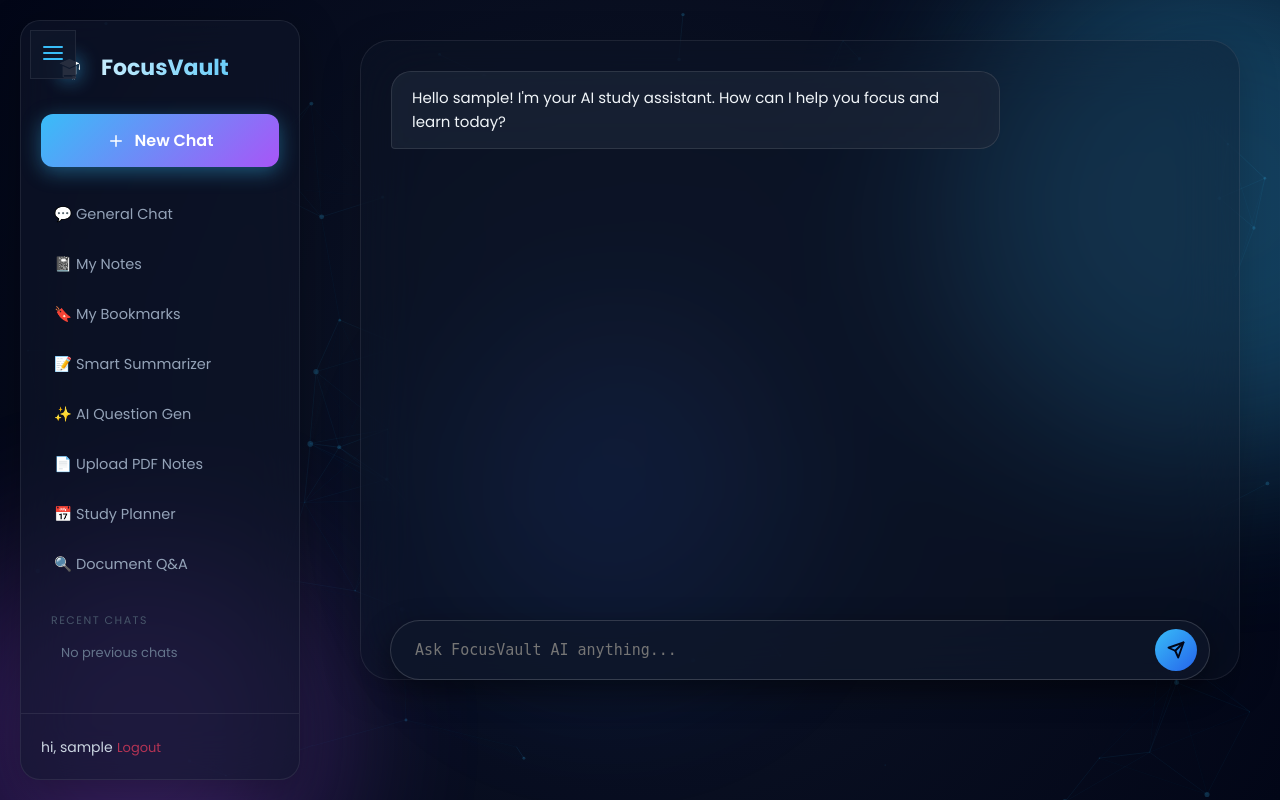
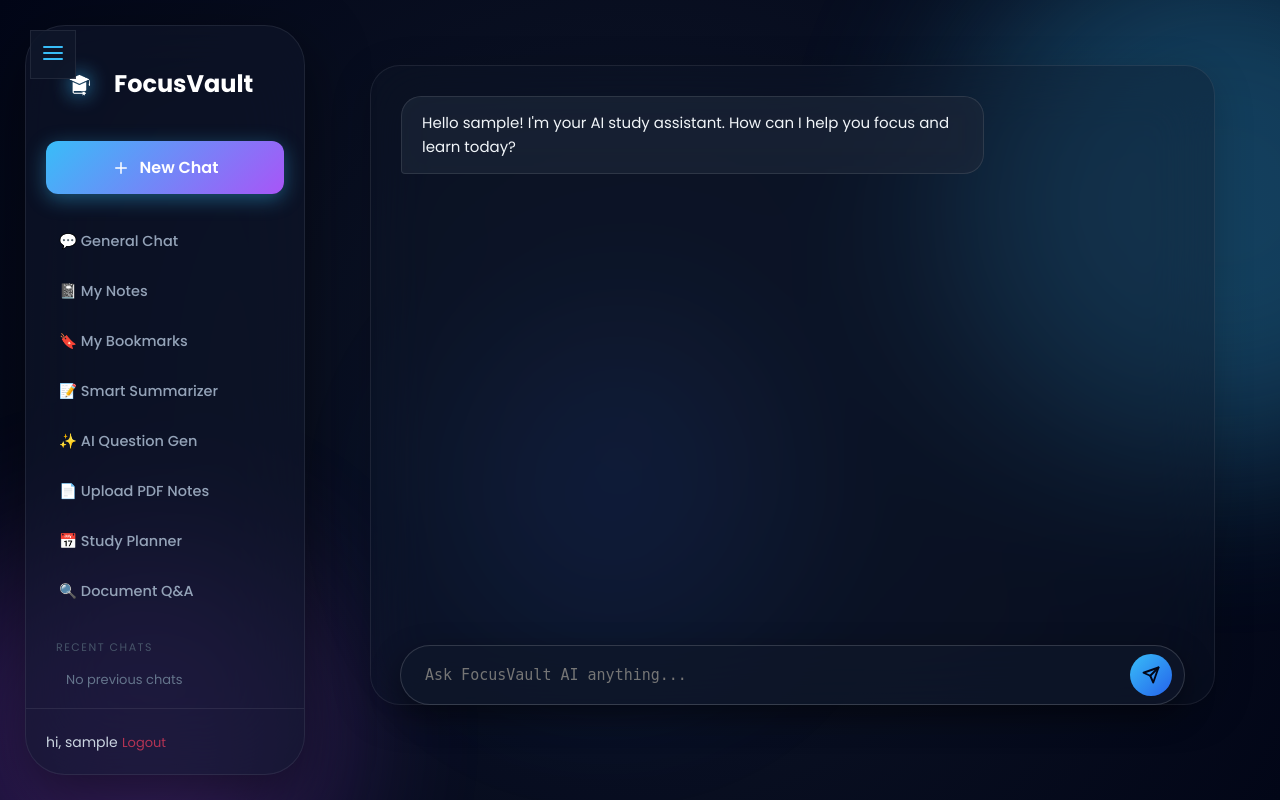
Before and after one commit to ankiiiiiitt/Devops_miniproject, a Flask app: page /chat in a window 1280 px wide. Run offline with Flask 3, Linux system fonts and the light colour scheme; the visitor is signed in with stand-in values (Sample User, id 1); data that the repository does not hold is empty.

Commit message:
3D Workspace Base Redesign: floating glass blade sidebar, perspective layering, and frosted pill toasts

```diff
--- a/static/css/style.css
+++ b/static/css/style.css
@@ -111,43 +111,104 @@ a {
   }
 }
 
-/* ================= DASHBOARD LAYOUT ================= */
+/* ================= DASHBOARD LAYOUT (3D PERSPECTIVE) ================= */
 .dashboard-layout {
   display: flex;
   min-height: 100vh;
-  perspective: 1200px;
+  padding: 25px;
+  gap: 25px;
+  perspective: 2000px;
+  overflow: hidden;
 }
 
-/* ================= FLOATING GLASS SIDEBAR ================= */
+/* ================= FLOATING GLASS BLADE SIDEBAR ================= */
 .sidebar {
   width: var(--sidebar-w);
-  height: calc(100vh - 40px);
-  margin: 20px;
+  height: calc(100vh - 50px);
   background: rgba(15, 23, 42, 0.6);
-  backdrop-filter: blur(25px);
+  backdrop-filter: blur(40px);
   border: 1px solid var(--border-glass);
-  border-radius: 20px;
+  border-radius: 40px;
   display: flex;
   flex-direction: column;
-  transition: 0.4s cubic-bezier(0.4, 0, 0.2, 1);
+  transition: 0.5s cubic-bezier(0.16, 1, 0.3, 1);
   z-index: 1000;
-  box-shadow: 0 10px 40px rgba(0, 0, 0, 0.3);
+  box-shadow: 0 20px 60px rgba(0, 0, 0, 0.5);
   position: sticky;
-  top: 20px;
+  top: 0;
+  transform-style: preserve-3d;
 }
 
 .sidebar-logo {
-  padding: 30px;
+  padding: 40px 35px;
+  display: flex;
+  align-items: center;
+  gap: 15px;
+  font-weight: 800;
+  font-size: 24px;
+  text-decoration: none;
+  color: white;
+  transform: translateZ(50px);
+}
+
+.sidebar-logo img {
+  width: 38px;
+  filter: drop-shadow(0 0 10px var(--primary));
+}
+
+/* Sidebar Nav Pills */
+.sidebar-nav {
+  list-style: none;
+  padding: 0 15px;
+  flex-grow: 1;
+  transform: translateZ(30px);
+}
+
+.sidebar-nav li a {
   display: flex;
   align-items: center;
   gap: 12px;
+  padding: 14px 20px;
+  color: #94a3b8;
+  text-decoration: none;
+  border-radius: 18px;
+  transition: 0.3s;
+  margin-bottom: 8px;
+  font-weight: 500;
+}
+
+.sidebar-nav li a:hover {
+  background: rgba(255, 255, 255, 0.05);
+  color: white;
+}
+
+.sidebar-nav li a.active {
+  background: rgba(56, 189, 248, 0.1);
+  color: var(--primary);
+  border-left: 3px solid var(--primary);
+  box-shadow: inset 0 0 15px rgba(56, 189, 248, 0.05);
+}
+
+.new-chat-btn {
+  margin: 0 20px 25px;
+  padding: 15px;
+  background: linear-gradient(135deg, var(--primary), #2563eb);
+  color: #020617;
+  text-decoration: none;
+  border-radius: 20px;
+  display: flex;
+  align-items: center;
+  justify-content: center;
+  gap: 10px;
   font-weight: 700;
-  font-size: 22px;
-  text-decoration: none;
-  background: linear-gradient(to right, #fff, var(--primary));
-  -webkit-background-clip: text;
-  background-clip: text;
-  -webkit-text-fill-color: transparent;
+  box-shadow: 0 10px 20px rgba(56, 189, 248, 0.3);
+  transition: 0.3s;
+  transform: translateZ(40px);
+}
+
+.new-chat-btn:hover {
+  transform: translateZ(45px) translateY(-3px);
+  box-shadow: 0 15px 30px rgba(56, 189, 248, 0.4);
 }
 
 .sidebar-logo img {
--- a/static/js/ui_effects.js
+++ b/static/js/ui_effects.js
@@ -128,25 +128,34 @@ document.addEventListener('DOMContentLoaded', () => {
         });
     });
 
-    // 6. PARTICLES INITIALIZATION
-    if (typeof particlesJS !== 'undefined' && document.getElementById('particles-js')) {
-        particlesJS('particles-js', {
-            "particles": {
-                "number": { "value": 80, "density": { "enable": true, "value_area": 800 } },
-                "color": { "value": "#38bdf8" },
-                "shape": { "type": "circle" },
-                "opacity": { "value": 0.2, "random": false },
-                "size": { "value": 3, "random": true },
-                "line_linked": { "enable": true, "distance": 150, "color": "#38bdf8", "opacity": 0.1, "width": 1 },
-                "move": { "enable": true, "speed": 2, "direction": "none", "random": false, "straight": false, "out_mode": "out", "bounce": false }
-            },
-            "interactivity": {
-                "detect_on": "canvas",
-                "events": { "onhover": { "enable": true, "mode": "grab" }, "onclick": { "enable": true, "mode": "push" }, "resize": true },
-                "modes": { "grab": { "distance": 140, "line_linked": { "opacity": 1 } }, "push": { "particles_nb": 4 } }
-            },
-            "retina_detect": true
+    // 7. SIDEBAR 3D TILT (Floating Blade)
+    const sidebar = document.getElementById('sidebar');
+    if (sidebar) {
+        let sX = 0, sY = 0, stX = 0, stY = 0;
+
+        document.addEventListener('mousemove', (e) => {
+            const x = e.clientX;
+            const y = e.clientY;
+
+            // Check if mouse is on the left side of the screen
+            if (x < 400) {
+                const centerX = 150; // Sidebar center approx
+                const centerY = window.innerHeight / 2;
+
+                stX = ((y - centerY) / centerY) * -5;
+                stY = ((x - centerX) / centerX) * 5;
+            } else {
+                stX = 0; stY = 0; // Reset when mouse leaves sidebar area
+            }
         });
+
+        function animateSidebar3D() {
+            sX += (stX - sX) * 0.05;
+            sY += (stY - sY) * 0.05;
+            sidebar.style.transform = `rotateX(${sX}deg) rotateY(${sY}deg)`;
+            requestAnimationFrame(animateSidebar3D);
+        }
+        animateSidebar3D();
     }
 });
 
--- a/templates/dashboard_base.html
+++ b/templates/dashboard_base.html
@@ -152,10 +152,63 @@
     }
 </script>
 
-<!-- Toast Container for global notifications -->
+<!-- Toast System -->
+<style>
+    .toast-container {
+        position: fixed;
+        top: 30px;
+        left: 50%;
+        transform: translateX(-50%);
+        z-index: 9999;
+        display: flex;
+        flex-direction: column;
+        align-items: center;
+        gap: 12px;
+        pointer-events: none;
+    }
+    .toast {
+        background: rgba(15, 23, 42, 0.85);
+        backdrop-filter: blur(20px);
+        border: 1px solid rgba(255, 255, 255, 0.1);
+        padding: 12px 24px;
+        border-radius: 100px;
+        color: white;
+        font-size: 14px;
+        font-weight: 600;
+        display: flex;
+        align-items: center;
+        gap: 12px;
+        box-shadow: 0 15px 40px rgba(0, 0, 0, 0.4);
+        animation: toastIn 0.5s cubic-bezier(0.175, 0.885, 0.32, 1.275) forwards;
+        pointer-events: auto;
+    }
+    @keyframes toastIn {
+        from { opacity: 0; transform: translateY(-40px) scale(0.9); }
+        to { opacity: 1; transform: translateY(0) scale(1); }
+    }
+</style>
+
 <div id="toast-container" class="toast-container"></div>
 
 <script>
+    function showToast(message, type = 'success') {
+        const container = document.getElementById('toast-container');
+        if (!container) return;
+        const toast = document.createElement('div');
+        toast.className = 'toast';
+        const icon = type === 'success'
+            ? `<svg width="18" height="18" viewBox="0 0 24 24" fill="none" stroke="var(--primary)" stroke-width="2.5"><polyline points="20 6 9 17 4 12"></polyline></svg>`
+            : `<svg width="18" height="18" viewBox="0 0 24 24" fill="none" stroke="#f43f5e" stroke-width="2.5"><circle cx="12" cy="12" r="10"></circle><line x1="12" y1="8" x2="12" y2="12"></line><line x1="12" y1="16" x2="12.01" y2="16"></line></svg>`;
+        toast.innerHTML = `${icon} <span>${message}</span>`;
+        container.appendChild(toast);
+        setTimeout(() => {
+            toast.style.opacity = '0';
+            toast.style.transform = 'translateY(-20px) scale(0.9)';
+            toast.style.transition = '0.4s cubic-bezier(0.4, 0, 0.2, 1)';
+            setTimeout(() => toast.remove(), 400);
+        }, 3500);
+    }
+
     async function saveBookmark(title, content, type) {
         try {
             const response = await fetch('/bookmark', {
@@ -167,12 +220,11 @@
             if (data.status === 'success') {
                 showToast('Bookmarked successfully!');
                 return true;
-            } else {
-                showToast('Error: ' + data.error);
-                return false;
             }
+            showToast('Error: ' + data.error, 'error');
+            return false;
         } catch (err) {
-            showToast('Failed to bookmark.');
+            showToast('Failed to bookmark.', 'error');
             return false;
         }
     }
@@ -181,41 +233,16 @@
         const title = btn.getAttribute('data-title') || '';
         const content = btn.getAttribute('data-content') || '';
         const type = btn.getAttribute('data-type') || 'AI Answer';
-
-        if (!content) {
-            showToast('Nothing to bookmark.');
-            return;
-        }
-
+        if (!content) { showToast('Nothing to bookmark.', 'error'); return; }
         btn.disabled = true;
         btn.style.opacity = '0.5';
-
         const success = await saveBookmark(title, content, type);
         if (success) {
             btn.classList.add('active');
-            // Change icon to filled
             btn.innerHTML = `<svg width="14" height="14" viewBox="0 0 24 24" fill="currentColor" stroke="currentColor" stroke-width="2" stroke-linecap="round" stroke-linejoin="round"><path d="M19 21l-7-5-7 5V5a2 2 0 0 1 2-2h10a2 2 0 0 1 2 2z"></path></svg>`;
         }
-
         btn.disabled = false;
         btn.style.opacity = '1';
-    }
-
-    function showToast(message) {
-        const container = document.getElementById('toast-container');
-        if (!container) return;
-
-        const toast = document.createElement('div');
-        toast.className = 'toast';
-        toast.innerHTML = `<svg width="18" height="18" viewBox="0 0 24 24" fill="none" stroke="#38bdf8" stroke-width="2" stroke-linecap="round" stroke-linejoin="round"><path d="M22 11.08V12a10 10 0 1 1-5.93-9.14"></path><polyline points="22 4 12 14.01 9 11.01"></polyline></svg> <span>${message}</span>`;
-        container.appendChild(toast);
-
-        setTimeout(() => {
-            toast.style.opacity = '0';
-            toast.style.transform = 'translateY(20px)';
-            toast.style.transition = '0.5s ease';
-            setTimeout(() => toast.remove(), 500);
-        }, 3000);
     }
 </script>
 </body>
```
